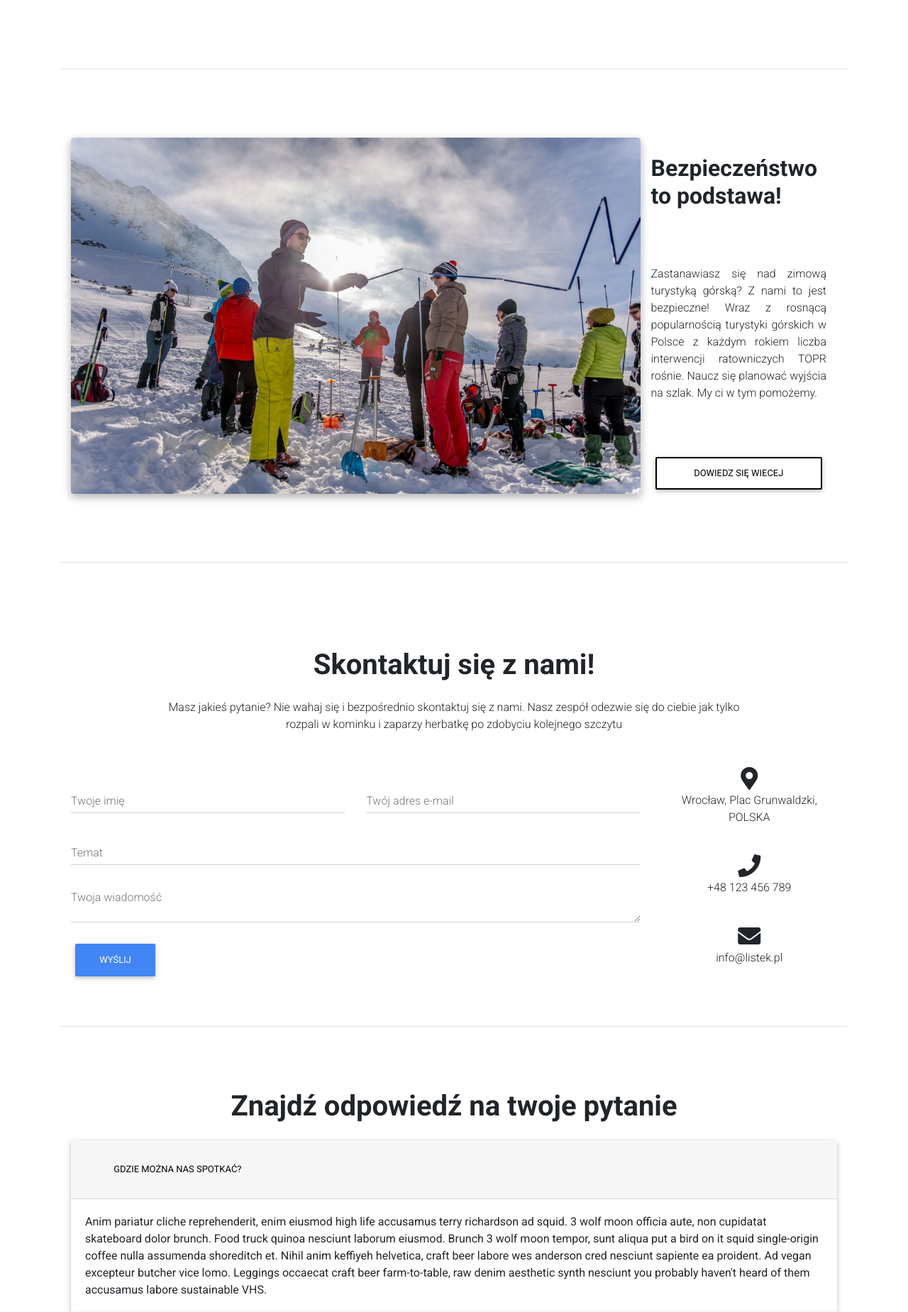
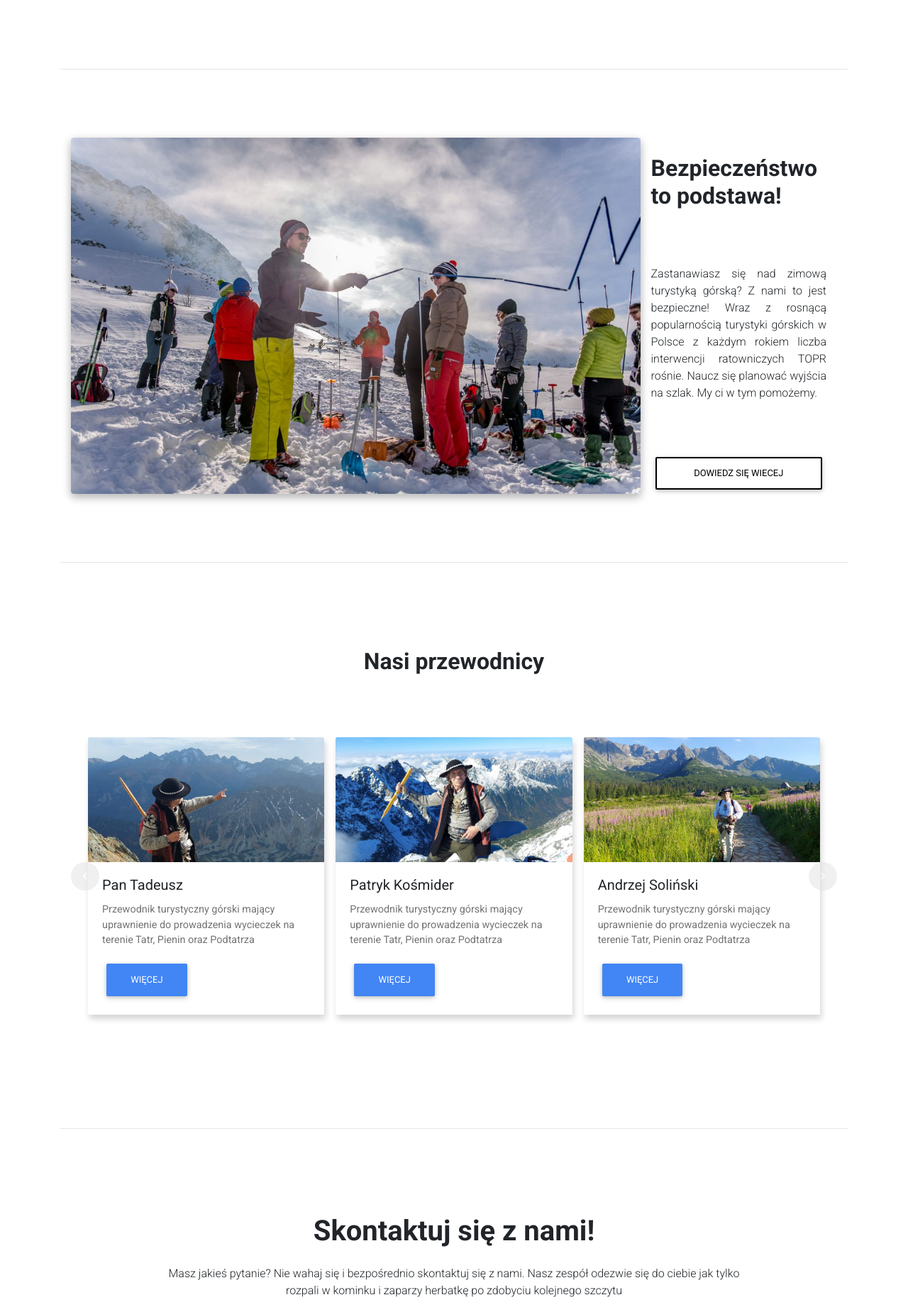
Before and after one commit to MarkowiakM/advanced-web-technologies, a PHP site: page / in a window 1280 px wide. Shown: the part 3870-5719 px from the top of the page at 71% size. Run offline with PHP 8.4, Linux system fonts and the light colour scheme; some libraries are stand-ins or nearby versions.

Commit message:
add card carousel

```diff
--- a/3_mdb_spa_new/css/style.css
+++ b/3_mdb_spa_new/css/style.css
@@ -47,3 +47,42 @@ html {
     width: 100%;
     object-fit: cover;
 }
+
+.cards-wrapper {
+    display: flex;
+    justify-content: center;
+}
+
+.card img {
+    max-width: 100%;
+    max-height: 400px;
+    object-fit: cover;
+    object-position: center;
+}
+
+.card {
+    margin: 0 0.5em;
+    box-shadow: 2px 6px 8px 0 rgba(22, 22, 26, 0.18);
+    border: none;
+    border-radius: 0;
+}
+
+.carousel-inner {
+    padding: 1em;
+}
+
+.carousel-control-prev,
+.carousel-control-next {
+    background-color: #e1e1e1;
+    width: 5vh;
+    height: 5vh;
+    border-radius: 50%;
+    top: 50%;
+    transform: translateY(-50%);
+}
+
+@media (min-width: 768px) {
+    .card img {
+        height: 11em;
+    }
+}
--- a/3_mdb_spa_new/index.html
+++ b/3_mdb_spa_new/index.html
@@ -54,6 +54,9 @@
             </li>
             <li class="nav-item">
               <a class="nav-link" href="#quotes">Cytaty</a>
+            </li>
+            <li class="nav-item">
+              <a class="nav-link" href="#carousel">Przewodnicy</a>
             </li>
             <li class="nav-item">
               <a class="nav-link" href="#contact">Kontakt</a>
@@ -314,7 +317,8 @@
         <div class="container py-5">
           <div class="row justify-content-center">
             <div class="col col-lg-9 row justify-content-center">
-              <img src="/img/course.jpg" alt="avalanche course" id="course-img" class="rounded h-auto overlay z-depth-1-half">
+              <img src="/img/course.jpg" alt="avalanche course" id="course-img"
+                class="rounded h-auto overlay z-depth-1-half">
             </div>
             <div class="col col-lg-3 d-flex flex-column justify-content-between">
               <h2 class="h2-responsive font-weight-bold my-4">Bezpieczeństwo to podstawa!</h2>
@@ -327,6 +331,122 @@
         </div>
       </section>
       <!-- Section: Courses -->
+
+      <hr class="my-5">
+
+      <!-- Section: Carousel Card -->
+      <section id="carousel">
+        <div class="container py-5">
+          <h2 class="h2-responsive font-weight-bold my-4 text-center">Nasi przewodnicy</h2>
+          <div id="carouselExampleControls" class="carousel slide py-5" data-ride="carousel">
+            <div class="carousel-inner">
+              <div class="carousel-item active">
+                <div class="cards-wrapper">
+                  <div class="card">
+                    <img src="img/pt1.jpg" class="card-img-top" alt="Pan Tadeusz">
+                    <div class="card-body">
+                      <h5 class="card-title">Pan Tadeusz</h5>
+                      <p class="card-text">Przewodnik turystyczny górski mający uprawnienie do prowadzenia wycieczek na
+                        terenie Tatr, Pienin oraz Podtatrza</p>
+                      <a href="#" class="btn btn-primary">Więcej</a>
+                    </div>
+                  </div>
+                  <div class="card d-none d-md-block">
+                    <img src="img/pt2.jpg" class="card-img-top" alt="Pan Tadeusz">
+                    <div class="card-body">
+                      <h5 class="card-title">Patryk Kośmider</h5>
+                      <p class="card-text">Przewodnik turystyczny górski mający uprawnienie do prowadzenia wycieczek na
+                        terenie Tatr, Pienin oraz Podtatrza</p>
+                      <a href="#" class="btn btn-primary">Więcej</a>
+                    </div>
+                  </div>
+                  <div class="card d-none d-md-block">
+                    <img src="img/pt3.jpg" class="card-img-top" alt="Pan Tadeusz">
+                    <div class="card-body">
+                      <h5 class="card-title">Andrzej Soliński</h5>
+                      <p class="card-text">Przewodnik turystyczny górski mający uprawnienie do prowadzenia wycieczek na
+                        terenie Tatr, Pienin oraz Podtatrza</p>
+                      <a href="#" class="btn btn-primary">Więcej</a>
+                    </div>
+                  </div>
+                </div>
+              </div>
+              <div class="carousel-item">
+                <div class="cards-wrapper">
+                  <div class="card">
+                    <img src="img/pt4.jpg" class="card-img-top" alt="Pan Tadeusz">
+                    <div class="card-body">
+                      <h5 class="card-title">Maciej Mieszko</h5>
+                      <p class="card-text">Przewodnik turystyczny górski mający uprawnienie do prowadzenia wycieczek na
+                        terenie Tatr, Pienin oraz Podtatrza</p>
+                      <a href="#" class="btn btn-primary">Więcej</a>
+                    </div>
+                  </div>
+                  <div class="card d-none d-md-block">
+                    <img src="img/pt5.jpg" class="card-img-top" alt="Pan Tadeusz">
+                    <div class="card-body">
+                      <h5 class="card-title">Adam Kowalski</h5>
+                      <p class="card-text">Przewodnik turystyczny górski mający uprawnienie do prowadzenia wycieczek na
+                        terenie Tatr, Pienin oraz Podtatrza</p>
+                      <a href="#" class="btn btn-primary">Więcej</a>
+                    </div>
+                  </div>
+                  <div class="card d-none d-md-block">
+                    <img src="img/pt6.jpg" class="card-img-top" alt="Pan Tadeusz">
+                    <div class="card-body">
+                      <h5 class="card-title">Mateusz Kucharz</h5>
+                      <p class="card-text">Przewodnik turystyczny górski mający uprawnienie do prowadzenia wycieczek na
+                        terenie Tatr, Pienin oraz Podtatrza</p>
+                      <a href="#" class="btn btn-primary">Więcej</a>
+                    </div>
+                  </div>
+                </div>
+              </div>
+              <div class="carousel-item">
+                <div class="cards-wrapper">
+                  <div class="card">
+                    <img src="img/pt7.jpg" class="card-img-top" alt="Pan Tadeusz">
+                    <div class="card-body">
+                      <h5 class="card-title">Kamil Maleszka</h5>
+                      <p class="card-text">Przewodnik turystyczny górski mający uprawnienie do prowadzenia wycieczek na
+                        terenie Tatr, Pienin oraz Podtatrza</p>
+                      <a href="#" class="btn btn-primary">Więcej</a>
+                    </div>
+                  </div>
+                  <div class="card d-none d-md-block">
+                    <img src="img/pt8.jpg" class="card-img-top" alt="Pan Tadeusz">
+                    <div class="card-body">
+                      <h5 class="card-title">Maciej Maciejak</h5>
+                      <p class="card-text">Przewodnik turystyczny górski mający uprawnienie do prowadzenia wycieczek na
+                        terenie Tatr, Pienin oraz Podtatrza</p>
+                      <a href="#" class="btn btn-primary">Więcej</a>
+                    </div>
+                  </div>
+                  <div class="card d-none d-md-block">
+                    <img src="img/pt9.jpg" class="card-img-top" alt="Pan Tadeusz">
+                    <div class="card-body">
+                      <h5 class="card-title">Marcin Marciniak</h5>
+                      <p class="card-text">Przewodnik turystyczny górski mający uprawnienie do prowadzenia wycieczek na
+                        terenie Tatr, Pienin oraz Podtatrza</p>
+                      <a href="#" class="btn btn-primary">Więcej</a>
+                    </div>
+                  </div>
+                </div>
+              </div>
+            </div>
+            <a class="carousel-control-prev" href="#carouselExampleControls" role="button" data-slide="prev">
+              <span class="carousel-control-prev-icon" aria-hidden="true"></span>
+              <span class="sr-only">Previous</span>
+            </a>
+            <a class="carousel-control-next" href="#carouselExampleControls" role="button" data-slide="next">
+              <span class="carousel-control-next-icon" aria-hidden="true"></span>
+              <span class="sr-only">Next</span>
+            </a>
+          </div>
+        </div>
+      </section>
+      <!-- Section: Carousel Card -->
+
       <hr class="my-5">
 
       <!--Section: Contact -->
```
Also changed, not shown: 3_mdb_spa_new/img/pt1.jpg (added), 3_mdb_spa_new/img/pt2.jpg (added), 3_mdb_spa_new/img/pt3.jpg (added), 3_mdb_spa_new/img/pt4.jpg (added), 3_mdb_spa_new/img/pt5.jpg (added), 3_mdb_spa_new/img/pt6.jpg (added), 3_mdb_spa_new/img/pt7.jpg (added), 3_mdb_spa_new/img/pt8.jpg (added), 3_mdb_spa_new/img/pt9.jpg (added).
